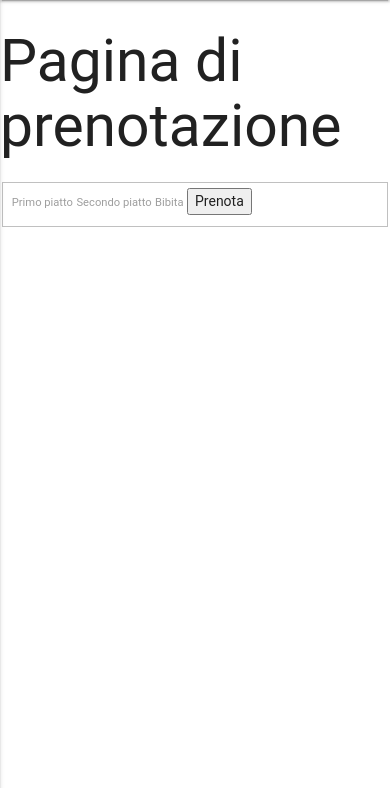
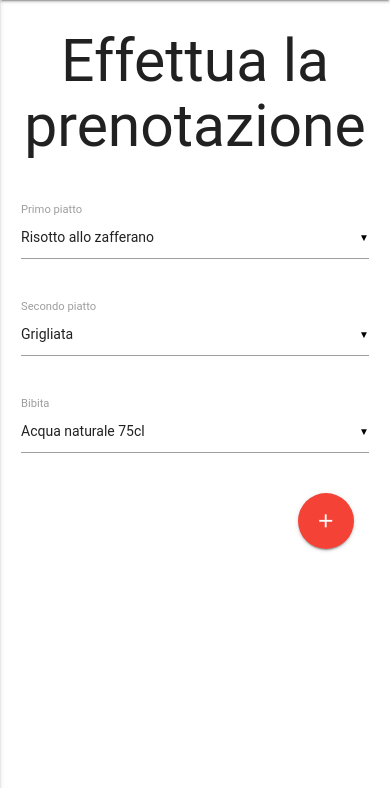
Before and after one commit to AurelioPennacchio/Tesina, a PHP site: page /user/home in a window 390 px wide. Shown: the part 56-844 px from the top of the page. Run offline with PHP 8.4, Linux system fonts and the light colour scheme; the visitor is signed in with stand-in values (Sample User, id 1); data comes from the database, SQL or seed files in the repository; some web fonts are replaced.

Commit message:
Interfaccia resa responsive

```diff
--- a/application/view/user/home.php
+++ b/application/view/user/home.php
@@ -1,10 +1,13 @@
 
-			<h1>Pagina di prenotazione</h1>
-			<div>
-				<div>
-					<form class="pure-form pure-form-stacked">
-						<fieldset>
-							<label>Primo piatto</label>
+			<div class="row">
+				<div class="col s12">
+					<h1 class="center-align">Effettua la prenotazione</h1>
+				</div>
+			</div>
+			<div class="row">
+				<form class="col s12" method="POST" id="prenotazione">
+					<div class="row">
+						<div class="input-field col s12 m6 offset-m3">
 							<select name="primo_piatto">
 								<?php
 									foreach ($primi_piatti as $key) {
@@ -12,7 +15,11 @@
 									}
 								?>
 							</select>
-							<label>Secondo piatto</label>
+							<label>Primo piatto</label>
+						</div>
+					</div>
+					<div class="row">
+						<div class="input-field col s12 m6 offset-m3">
 							<select name="secondo_piatto">
 								<?php
 									foreach ($secondi_piatti as $key) {
@@ -20,7 +27,11 @@
 									}
 								?>
 							</select>
-							<label>Bibita</label>
+							<label>Secondo piatto</label>
+						</div>
+					</div>
+					<div class="row">
+						<div class="input-field col s12 m6 offset-m3">
 							<select name="bibita">
 								<?php
 									foreach ($bibite as $key) {
@@ -28,10 +39,22 @@
 									}
 								?>
 							</select>
-							<button type="submit" class="pure-button pure-button-primary">Prenota</button>
-						</fieldset>
-					</form>
-				</div>
+							<label>Bibita</label>
+						</div>
+					</div>
+					<div class="row">
+						<div class="col s1 m1 offset-m9 offset-s9">
+							<button class="btn-floating btn-large waves-effect waves-light red" type="submit" name="action">
+    							<i class="material-icons">add</i>
+  							</button>
+						</div>
+					</div>
+				</form>
 			</div>
+			<script type="text/javascript">
+				$(document).ready(function() {
+    				$('select').material_select();
+  				});
+			</script>
 	</body>
 </html>
```
